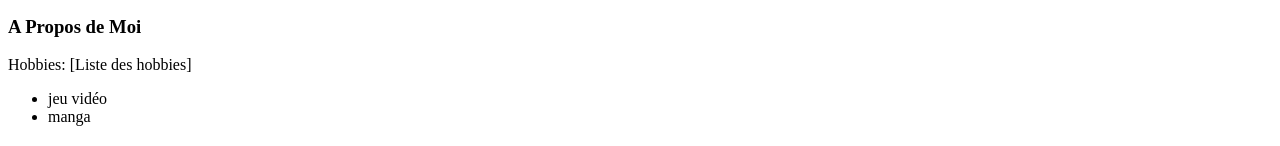
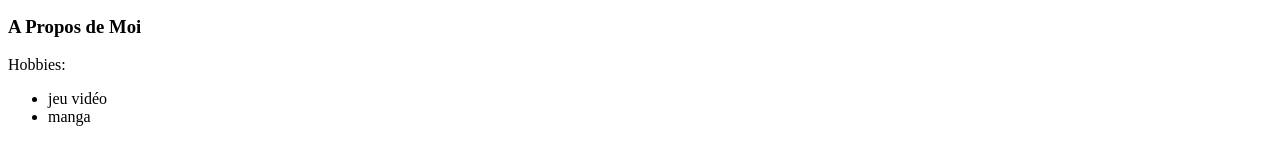
Before and after one commit to jlevesque11/jlevesque11.github.io, a plain HTML site: page index.html in a window 1280 px wide. Shown: the part 243-389 px from the top of the page. Drawn offline with Linux system fonts and the light colour scheme.

Commit message:
Update index.html

```diff
--- a/index.html
+++ b/index.html
@@ -21,7 +21,7 @@
     <div class="cv-section">
         <img src="profile.png" alt="Photo de Profil" class="photo-profil">
         <h3>A Propos de Moi</h3>
-        <p>Hobbies: [Liste des hobbies]</p>
+        <p>Hobbies:</p>
         <ul>
             <li>jeu vidéo</li>
             <li>manga</li>
```
